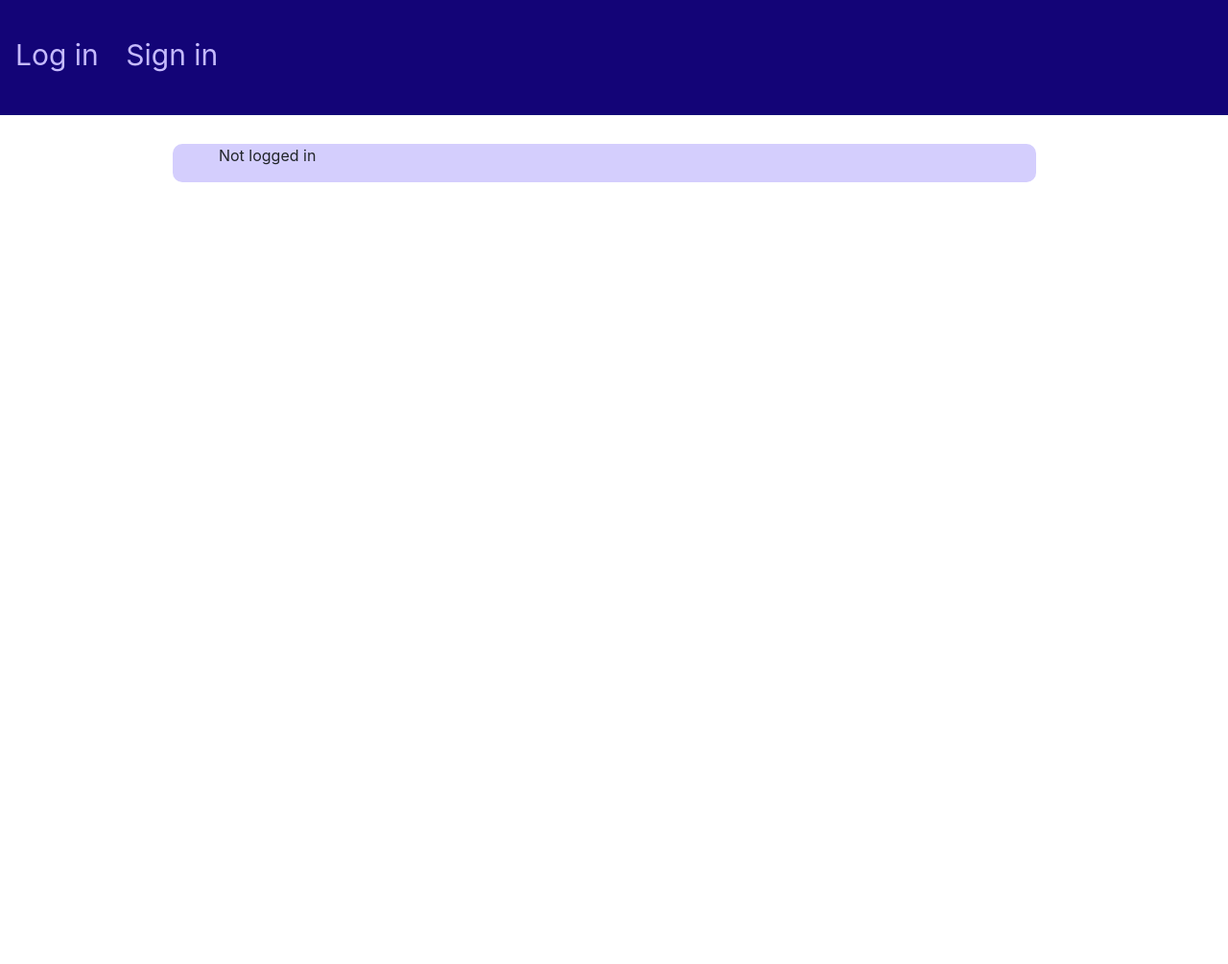
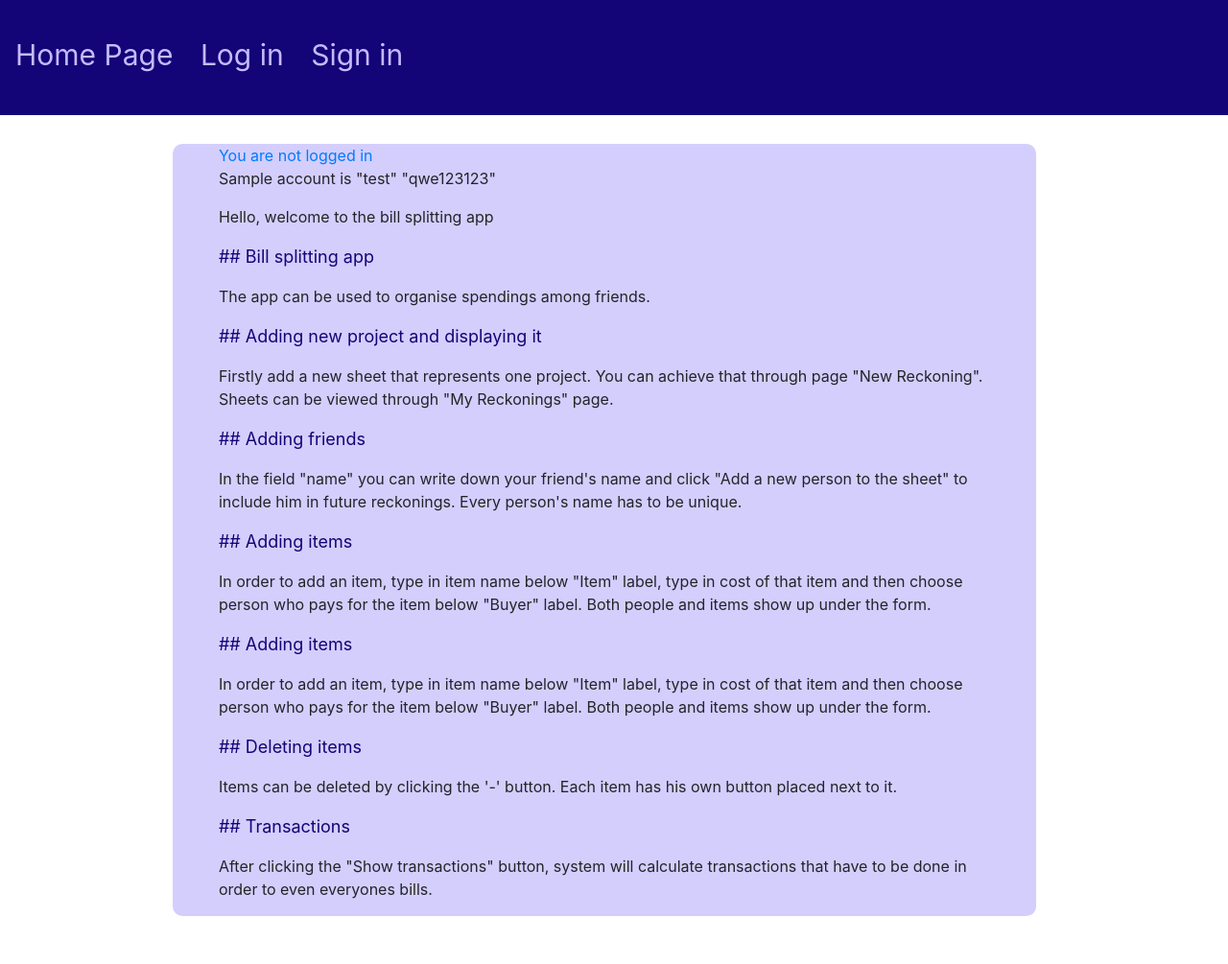
Before and after one commit to pablogoat/fcon, a Django app: page / in a window 1280 px wide. Shown: the whole page at 96% size. Before the commit the page ends 190 px from the top, so only its background shows below. Run offline with Django 4.2, Linux system fonts and the light colour scheme.

Commit message:
minor-css-improvements-and-home-page

```diff
--- a/main/templates/main/base.html
+++ b/main/templates/main/base.html
@@ -29,6 +29,7 @@
 
             .main {
                 margin-top: 150px;
+                margin-bottom: 50px;
                 margin-left: 180px;
                 margin-right: 200px;
                 padding: 0px 10px;
@@ -43,6 +44,11 @@
             .input-group-text {
                 color: white !important;
                 background-color: #050122 !important;
+            }
+
+            .input-group {
+                margin-bottom: 20px;
+                margin-top: 20px;
             }
 
             .btn-secondary:not(:disabled):not(.disabled).active, .btn-secondary:not(:disabled):not(.disabled):active, .show>.btn-secondary.dropdown-toggle {
@@ -74,6 +80,7 @@
                 <a href="/sheets">My Reckonings</a>
                 <a href="/logout">Log out</a>
             {% else %}
+                <a href="/">Home Page</a>
                 <a href="/login">Log in</a>
                 <a href="/register">Sign in</a>
             {% endif %}
@@ -85,13 +92,15 @@
                 <div class="col-11">
                     {% if user.is_authenticated %}
                         {% block content %}
-                            base
-                        {% endblock %}
+                        {% endblock content %}
                     {% else %}
-                        <p>Not logged in</p>
+                        <a href="/login">You are not logged in</a>
+                        <p>Sample account is "test" "qwe123123"</p>
                         {% block log_in %}
-                        {% endblock %}
+                        {% endblock log_in %}
                     {% endif %}
+                    {% block home %}
+                    {% endblock home %}
                 </div>
             </div>
         </div>
--- a/main/templates/main/home.html
+++ b/main/templates/main/home.html
@@ -1,7 +1,57 @@
 {% extends 'main/base.html' %}
 
-{% block content %}
+{% block home %}
     <div>
-        <p>Hello <span style="color: #00ff00">{{user.username}}</span></p>
+        <p>Hello, welcome to the bill splitting app <span style="color: #00ff00">{{user.username}}</span></p>
+        <p>
+            <p>
+                <span style="color: #130477; font-size:large" >## Bill splitting app <p></p></span>
+                The app can be used to organise spendings among friends.
+            </p>
+
+            <p>
+                <span style="color: #130477; font-size:large" >## Adding new project and displaying it <p></p></span>
+                Firstly add a new sheet that represents one project.
+                You can achieve that through page "New Reckoning".
+                Sheets can be viewed through "My Reckonings" page.
+            </p>
+
+            <p>
+                <span style="color: #130477; font-size:large" >## Adding friends <p></p></span>
+                In the field "name" you can write down your friend's name and click
+                "Add a new person to the sheet" to include him in future reckonings.
+                Every person's name has to be unique.
+            </p>
+
+            <p>
+                <span style="color: #130477; font-size:large" >## Adding items <p></p></span>
+                In order to add an item, type in item name below "Item" label,
+                type in cost of that item and then choose person who pays for the item below
+                "Buyer" label.
+                Both people and items show up under the form.
+            </p>
+
+            <p>
+                <span style="color: #130477; font-size:large" >## Adding items <p></p></span>
+                In order to add an item, type in item name below "Item" label,
+                type in cost of that item and then choose person who pays for the item below
+                "Buyer" label.
+                Both people and items show up under the form.
+            </p>
+
+            <p>
+                <span style="color: #130477; font-size:large" >## Deleting items <p></p></span>
+                Items can be deleted by clicking the '-' button.
+                Each item has his own button placed next to it.
+            </p>
+
+            <p>
+                <span style="color: #130477; font-size:large" >## Transactions <p></p></span>
+                After clicking the "Show transactions" button, system will calculate
+                transactions that have to be done in order to even everyones bills.
+                <p></p>
+            </p>
+
+        </p>
     </div>
 {% endblock %}
```
Also changed, not shown: db.sqlite3.
